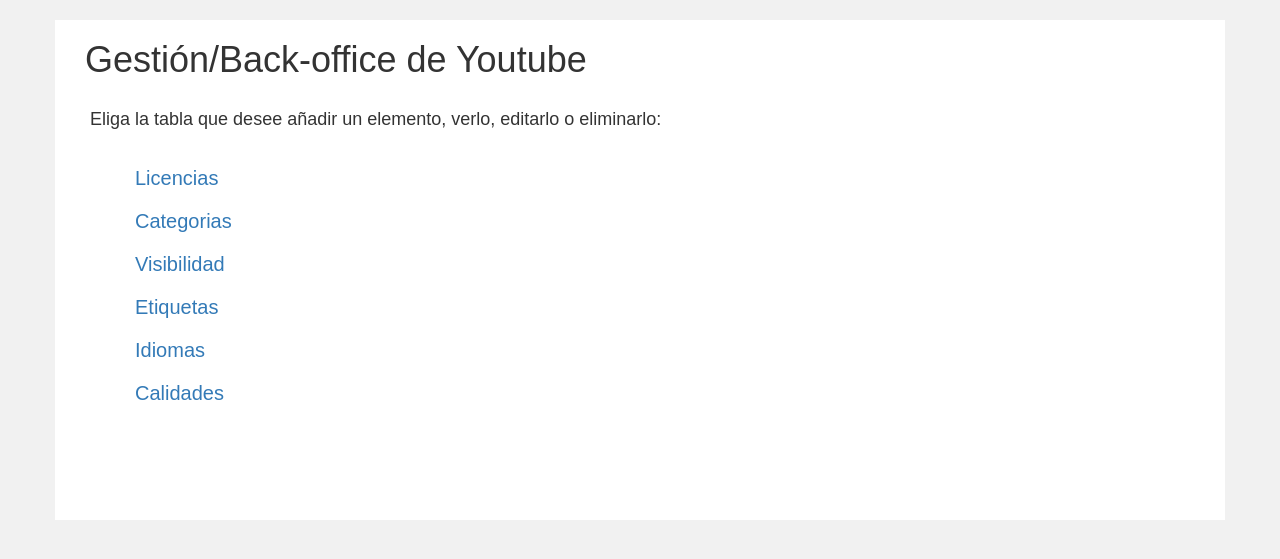
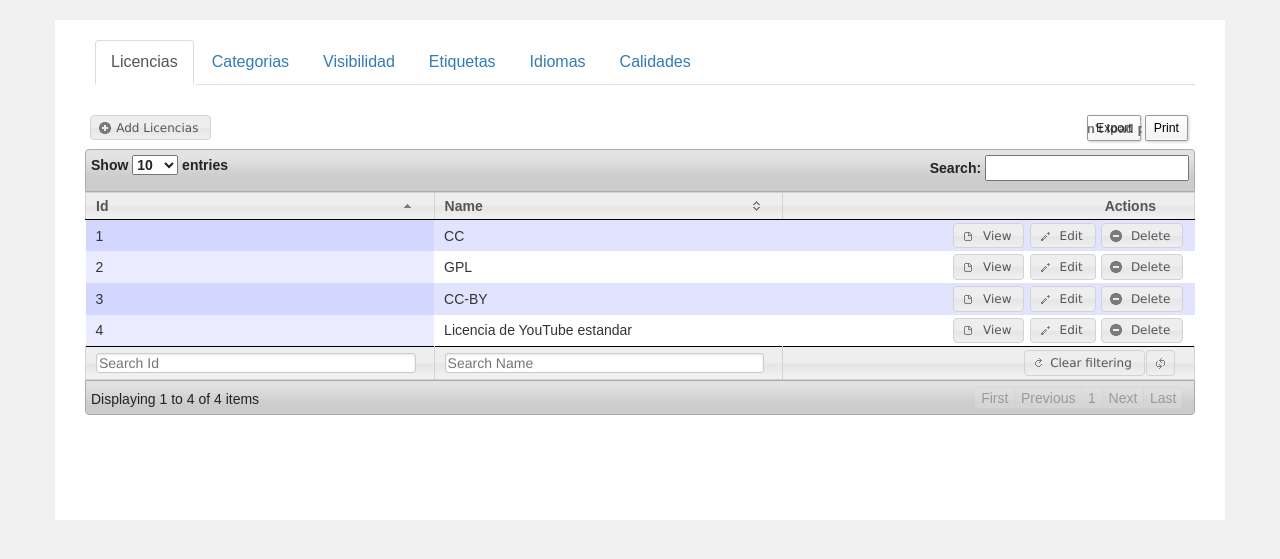
Before and after one commit to 7MaNu7/iw-ci, a CodeIgniter app: page /iw-ci/index.php/backoffice/index in a window 1280 px wide. Shown: the part 52-611 px from the top of the page. Run offline with CodeIgniter, Linux system fonts and the light colour scheme; data that the repository does not hold is empty; some libraries are stand-ins or nearby versions.

Commit message:
Enlaces con nav-tab de Boostrap

```diff
--- a/Youtube/application/controllers/backoffice.php
+++ b/Youtube/application/controllers/backoffice.php
@@ -28,6 +28,7 @@
 		$this->_backoffice_output($output);
 	}
 
+	/* Si queremos tener una página inicial */
 	public function obtenerDatos() {
 		$my_css_files = [base_url()."assets/css/cabecera.css", base_url()."assets/css/backoffice.css"];
 		$my_js_files = [base_url()."assets/js/cabecera.js"];
@@ -39,7 +40,8 @@
 
 	public function index()
 	{
-		$this->obtenerDatos();
+		//$this->obtenerDatos();
+		$this->gestion_licencias();
 	}
 
 	// Configuramos la tabla licencias
--- a/Youtube/application/views/backoffice.php
+++ b/Youtube/application/views/backoffice.php
@@ -15,35 +15,34 @@
 
 	<main class="container">
 
-		<?php
-			if(isset($titulo)) {
-				echo "<h1>Gestión/Back-office de Youtube</h1>";
-				echo "<h4 class='backofficetexto'>Eliga la tabla que desee añadir un elemento, verlo, editarlo o eliminarlo:</h4>";
+		<ul class="nav nav-tabs enlacesgrocery">
+			<li role="presentation" class="active">
+				<a id="1" href='<?php echo site_url('backoffice/gestion_licencias')?>'>Licencias</a>
+			</li>
+			<li role="presentation">
+				<a id="2" href='<?php echo site_url('backoffice/gestion_categorias')?>'>Categorias</a>
+			</li>
+			<li role="presentation">
+				<a id="3" href='<?php echo site_url('backoffice/gestion_visibilidad')?>'>Visibilidad</a>
+			</li>
+			<li role="presentation">
+				<a id="4" href='<?php echo site_url('backoffice/gestion_etiquetas')?>'>Etiquetas</a>
+			</li>
+			<li role="presentation">
+				<a id="5" href='<?php echo site_url('backoffice/gestion_idiomas')?>'>Idiomas</a>
+			<li role="presentation">
+				<a id="6" href='<?php echo site_url('backoffice/gestion_calidades')?>'>Calidades</a>
+			</li>
+		</ul>
 
-			?>
-				<div class="enlacesgrocery1">
-					<a href='<?php echo site_url('backoffice/gestion_licencias')?>'>Licencias</a><br>
-					<a href='<?php echo site_url('backoffice/gestion_categorias')?>'>Categorias</a><br>
-					<a href='<?php echo site_url('backoffice/gestion_visibilidad')?>'>Visibilidad</a><br>
-					<a href='<?php echo site_url('backoffice/gestion_etiquetas')?>'>Etiquetas</a><br>
-					<a href='<?php echo site_url('backoffice/gestion_idiomas')?>'>Idiomas</a><br>
-					<a href='<?php echo site_url('backoffice/gestion_calidades')?>'>Calidades</a><br>
-				</div>
-		<?php
-			}
-		else {
-		?>
-			<div class="enlacesgrocery2">
-				<a href='<?php echo site_url('backoffice/gestion_licencias')?>'>Licencias</a>
-				<a href='<?php echo site_url('backoffice/gestion_categorias')?>'>Categorias</a>
-				<a href='<?php echo site_url('backoffice/gestion_visibilidad')?>'>Visibilidad</a>
-				<a href='<?php echo site_url('backoffice/gestion_etiquetas')?>'>Etiquetas</a>
-				<a href='<?php echo site_url('backoffice/gestion_idiomas')?>'>Idiomas</a>
-				<a href='<?php echo site_url('backoffice/gestion_calidades')?>'>Calidades</a>
-			</div>
-		<?php
-		}
-		?>
+		<script>
+			$('.container').click(function(e){
+			 var id = e.target.id;
+			 console.log("mira:"+id);
+				document.getElementById(id).addClass = ".active";
+				document.getElementById(id).parentNode.addClass = ".active";
+			});
+		</script>
 
 		<div class="tablasgrocery">
 			<?php echo $output; ?>
--- a/Youtube/assets/css/backoffice.css
+++ b/Youtube/assets/css/backoffice.css
@@ -38,12 +38,12 @@
 	 font-size: 20px;
 }
 
-.enlacesgrocery2 {
+.enlacesgrocery {
 	margin-top: 20px;
 	margin-left: 10px;
 }
 
-.enlacesgrocery2 a {
+.enlacesgrocery a {
 	 font-size: 16px;
 }
 
@@ -58,6 +58,11 @@
 }
 
 /* Para contenido grocery */
+
 .tablasgrocery {
 	margin-top: 20px;
 }
+
+.active {
+  background-color: white !important;
+}
```
